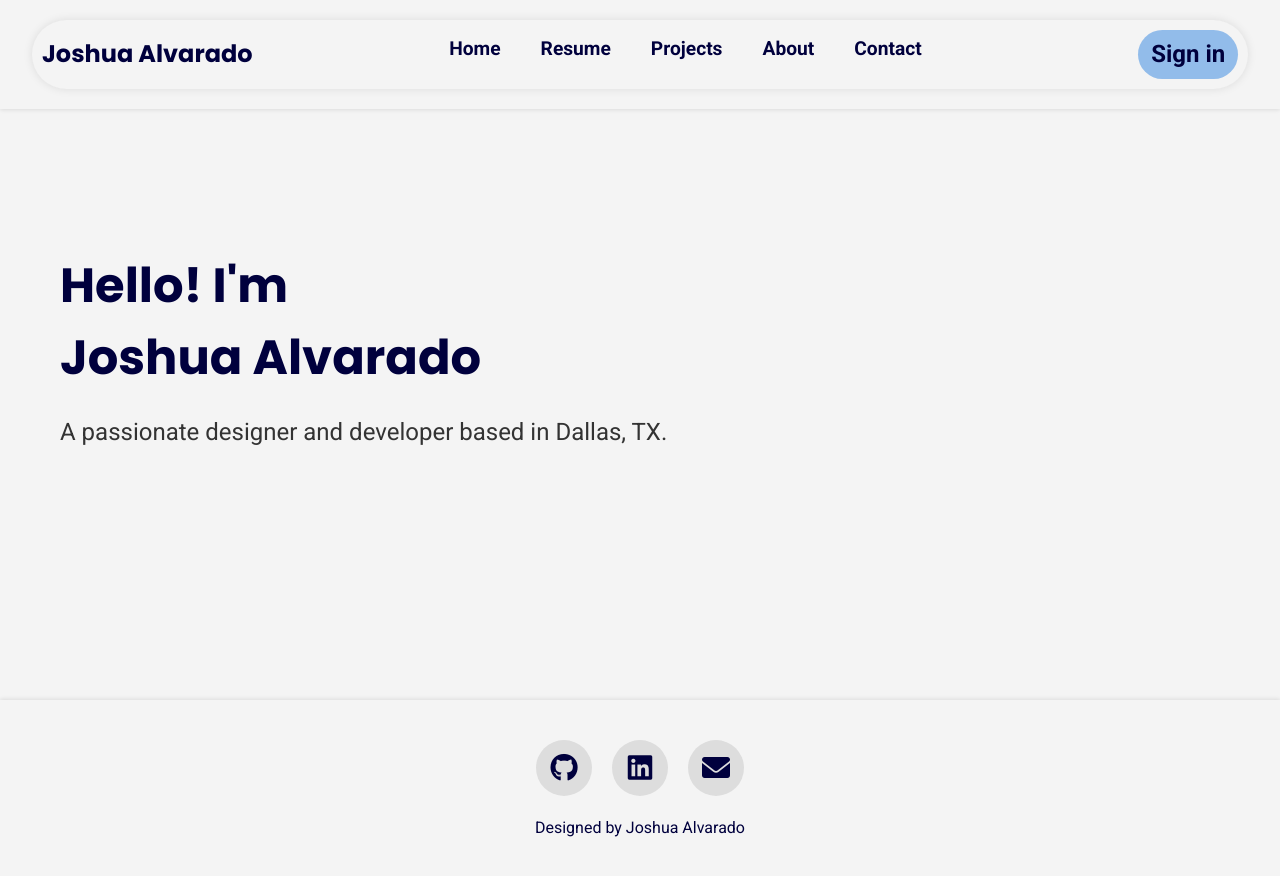
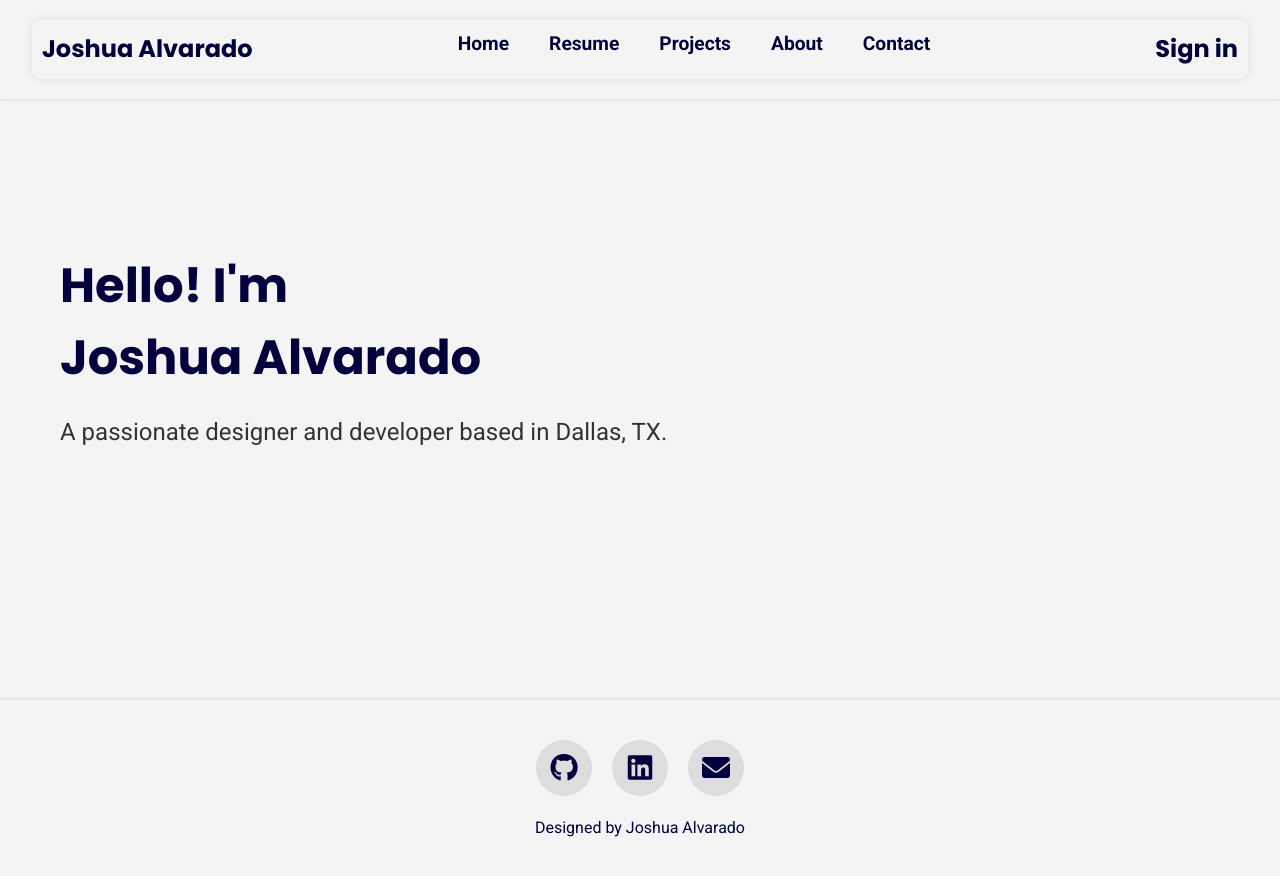
Before and after one commit to JoshuaAlvarado-hub/joshalvarado.com, a Jekyll site: the page built from index.html, in a window 1280 px wide. Shown: the top 876 px of the page. Built offline with Jekyll 4.4.1, drawn with Linux system fonts in a browser that asks for light colours.

Commit message:
updated sign in visuals to be consistent with rest of site
color correction correct font usage

```diff
--- a/assets/css/style.css
+++ b/assets/css/style.css
@@ -13,7 +13,7 @@
     --text-muted-color: #666;
     --border-color: #ddd;
     --shadow-color: rgba(0, 0, 0, 0.1);
-    --hover-color: #699ab6;
+    --hover-color: #84a8d1;
 
     /* Fonts */
     --font-primary: 'Poppins', sans-serif;
@@ -54,7 +54,7 @@
     --padding-large: 40px;
 
     /* Border Radius */
-    --border-radius: 9999px;
+    --border-radius: 8px;
 
     /* Navigation */
     --logo-fontsize: 1.5rem;
@@ -408,10 +408,6 @@ footer {
     align-self: flex-start;
 }
 
-.project .btn:hover {
-    background-color: var(--hover-color);
-}
-
 /* Contact Page */
 .contact-wrapper {
     display: flex;
@@ -526,30 +522,27 @@ footer {
 }
 
 .btn-auth {
-    padding: 0.4rem 0.8rem;
-    background: var(--secondary-color);
-    border-radius: var(--border-radius);
-    color: var(--tertiary-color);
-    text-decoration: none;
-    border: none;
-    font-size: var(--font-size-small);
+    font-family: var(--font-primary);
     font-weight: var(--font-weight-bold);
-    cursor: pointer;
-    transition: background-color 0.3s ease;
-    font-family: var(--font-secondary);
+    font-size: var(--logo-fontsize);
+    white-space: nowrap;
 }
 
 .btn-auth:hover {
-    background: var(--hover-color);
-    transform: translateY(-1px);
+    color: var(--secondary-color);
+    transition: color 0.3s ease;
 }
 
 .btn-auth.logout {
-    background: #e74c3c;
+    font-family: var(--font-primary);
+    font-weight: var(--font-weight-bold);
+    font-size: var(--logo-fontsize);
+    white-space: nowrap;
 }
 
 .btn-auth.logout:hover {
-    background: #c0392b;
+    color: var(--secondary-color);
+    transition: color 0.3s ease;
 }
 
 /* Media Queries */
```
